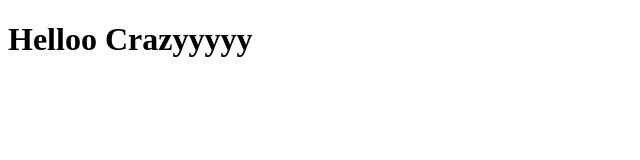
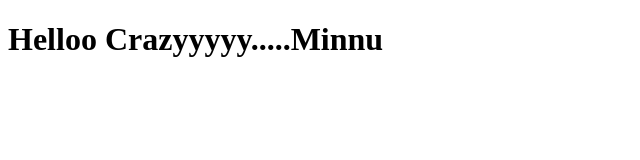
Before and after one commit to ramsDan/coursera-angular1, a plain HTML site: page index.html in a window 1280 px wide. Shown: the whole page, without its empty margins (0-640 px from the left). Drawn offline with Linux system fonts and the light colour scheme.

Commit message:
modified index jsp file

```diff
--- a/index.html
+++ b/index.html
@@ -5,6 +5,6 @@
     <title>Coursera Angular JS</title>
   </head>
   <body>
-    <h1>Helloo Crazyyyyy</h1>
+    <h1>Helloo Crazyyyyy.....Minnu</h1>
   </body>
 </html>
```
